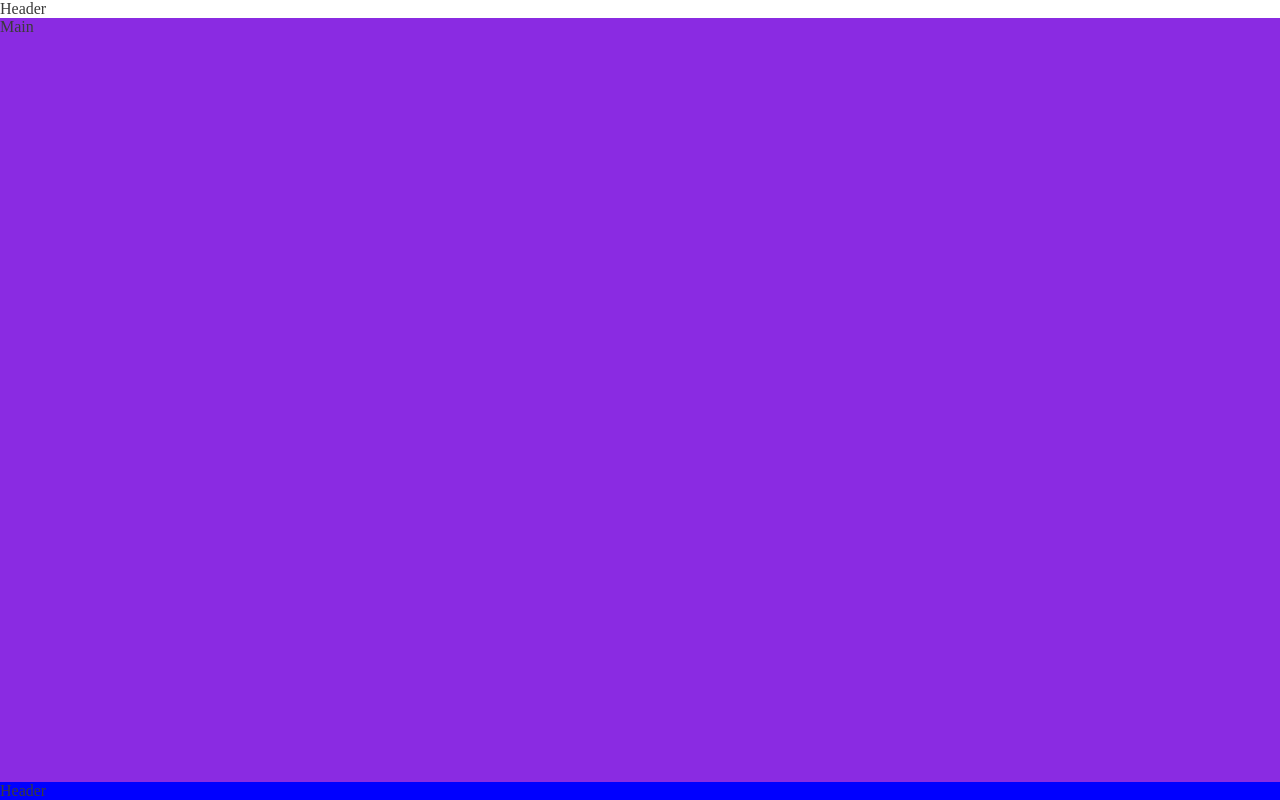
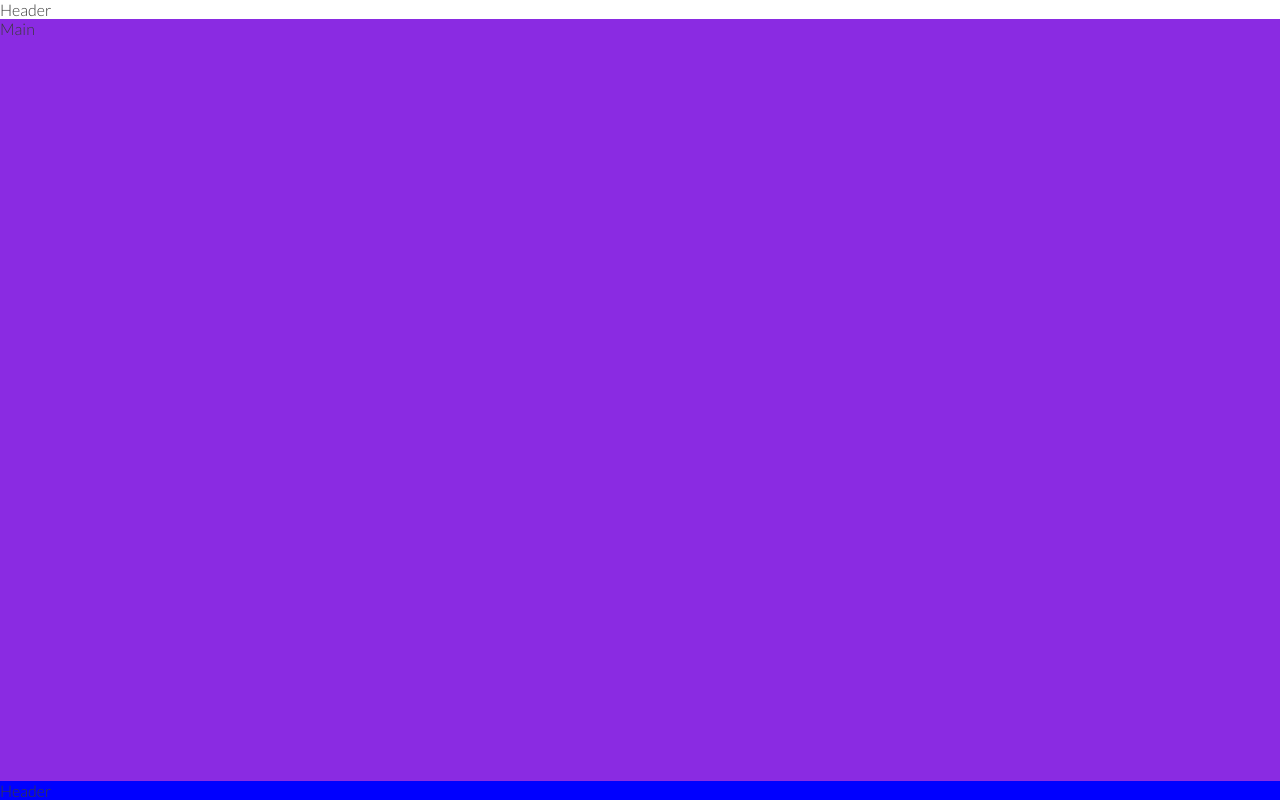
Before and after one commit to AmandaB2023/Lackyle_Sporthorses_2023_Project_1, a plain HTML site: page index.html in a window 1280 px wide. Drawn offline with Linux system fonts and the light colour scheme.

Commit message:
Imported google fonts and added Lato to body styles.

```diff
--- a/assets/css/style.css
+++ b/assets/css/style.css
@@ -1,3 +1,6 @@
+/* Google fonts import */
+@import url('https://fonts.googleapis.com/css2?family=Lato:wght@300&family=Oswald:wght@200;300;400;500;600;700&display=swap');
+
 /* Asterisk wildcard selector to override default styles added by the browser */
 * {
     padding: 0;
@@ -12,6 +15,7 @@ body {
     flex-direction: column;
     /* Generic project styles */
     color: #3a3a3a;
+    font-family: 'Lato', sans-serif;
 }
 
 /*Header*/
```
